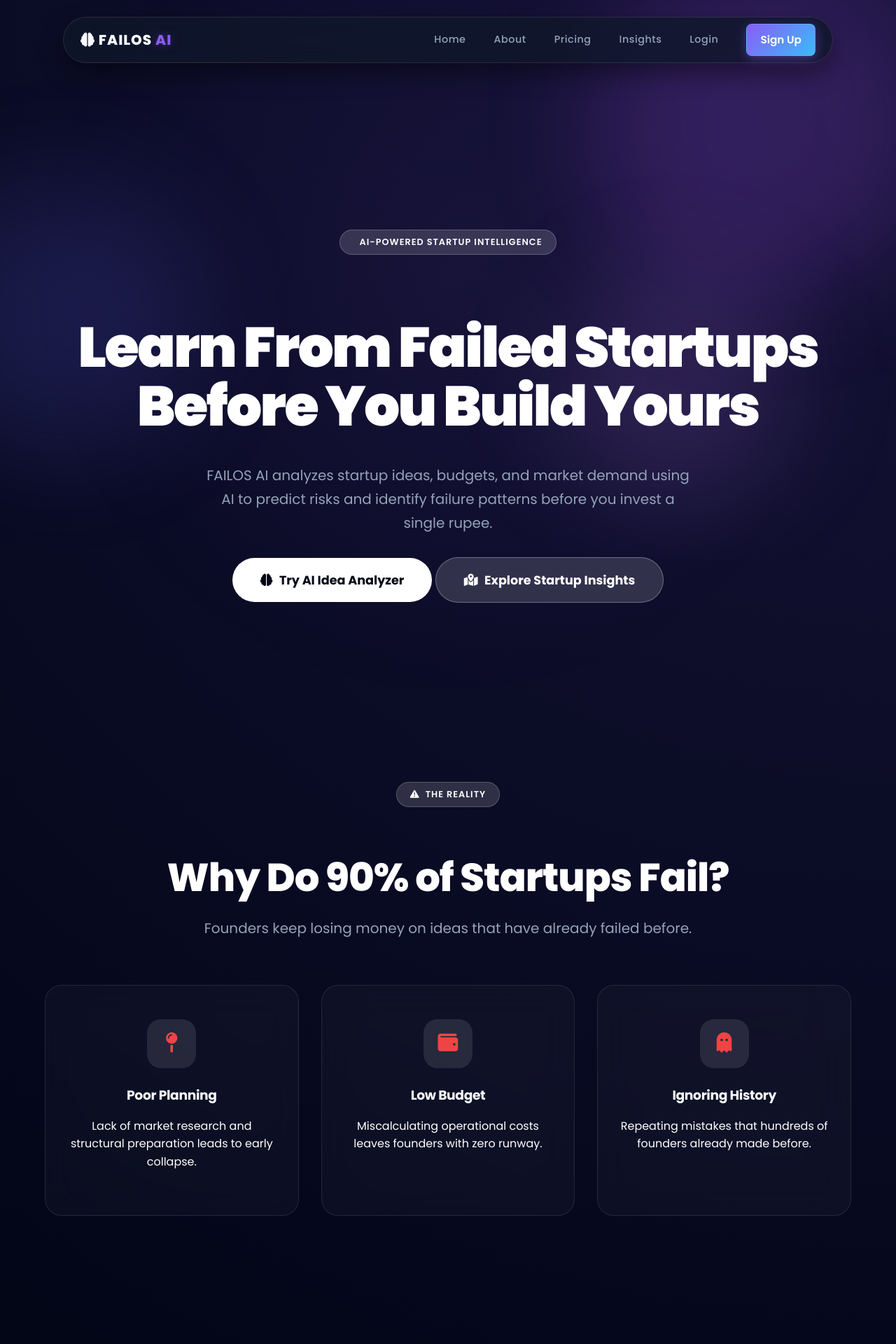
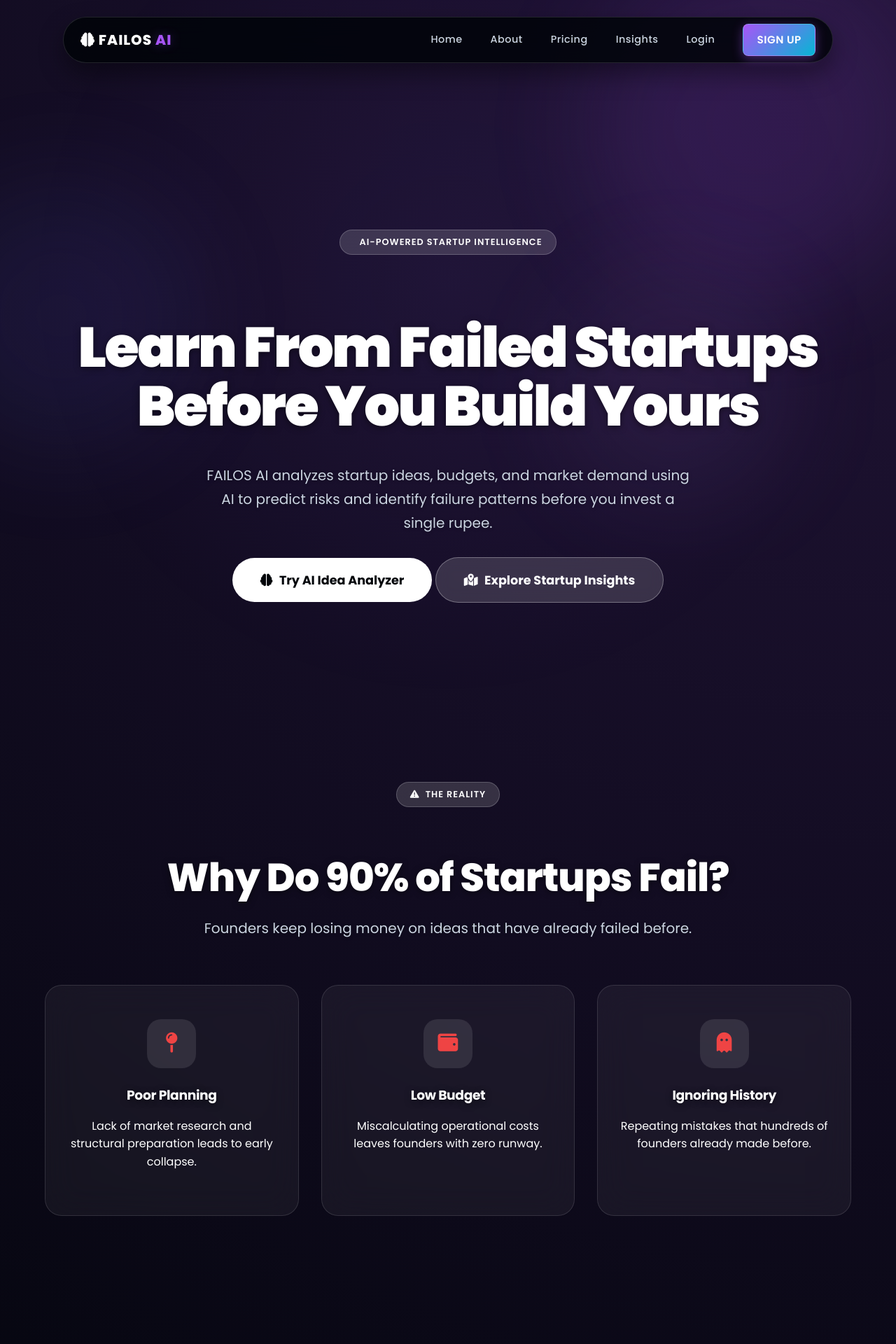
Before and after one commit to yashvant10/FAILOS, a Django app: page / in a window 1280 px wide. Shown: the top 1920 px of the page at 70% size. Run offline with Django 5.2, Linux system fonts and the light colour scheme.

Commit message:
Enhance UI/UX: Improved contrast, readability, and premium aesthetics

```diff
--- a/static/css/style.css
+++ b/static/css/style.css
@@ -1,21 +1,21 @@
 /* ==================== PREMIUM DESIGN SYSTEM V3 ==================== */
 :root {
     /* Color Palette - Deep Galactic & Neon Accents */
-    --bg-main: #020617; /* Deepest Navy */
-    --bg-secondary: #0f172a; /* Slate 900 */
-    --bg-card: #1e293b; /* Slate 800 */
-    --bg-glass: rgba(255, 255, 255, 0.03);
-    --bg-glass-heavy: rgba(15, 23, 42, 0.8);
-    --border-glass: rgba(255, 255, 255, 0.1);
-    --border-glow: rgba(139, 92, 246, 0.4);
+    --bg-main: #010409; /* Deeper Black-Navy for better contrast */
+    --bg-secondary: #0d1117;
+    --bg-card: #161b22;
+    --bg-glass: rgba(255, 255, 255, 0.05);
+    --bg-glass-heavy: rgba(1, 4, 9, 0.85); /* Darker glass for better readability */
+    --border-glass: rgba(255, 255, 255, 0.12);
+    --border-glow: rgba(139, 92, 246, 0.5);
 
-    --text-primary: #f8fafc;
-    --text-secondary: #94a3b8;
-    --text-muted: #64748b;
+    --text-primary: #ffffff; /* pure white */
+    --text-secondary: #cbd5e1; /* Lighter slate for better reading */
+    --text-muted: #94a3b8;
 
-    --accent-primary: #8b5cf6; /* Electric Violet */
-    --accent-secondary: #38bdf8; /* Sky Blue */
-    --accent-gradient: linear-gradient(135deg, #8b5cf6 0%, #38bdf8 100%);
+    --accent-primary: #a855f7; /* Brighter Purple */
+    --accent-secondary: #22d3ee; /* Brighter Cyan */
+    --accent-gradient: linear-gradient(135deg, #a855f7 0%, #06b6d4 100%);
     --accent-glow: rgba(139, 92, 246, 0.4);
 
     --success: #10b981;
@@ -64,6 +64,7 @@ h1, h2, h3, h4, h5, h6 {
     font-weight: 700;
     margin-bottom: 1rem;
     letter-spacing: -0.02em;
+    text-shadow: 0 2px 10px rgba(0, 0, 0, 0.5); /* Added for readability on light gradients */
 }
 
 a {
@@ -172,8 +173,10 @@ a:hover {
 .btn-primary {
     background: var(--accent-gradient);
     color: #fff !important;
-    box-shadow: 0 4px 15px var(--accent-glow);
-    border: 1px solid rgba(255, 255, 255, 0.1);
+    box-shadow: 0 4px 15px rgba(168, 85, 247, 0.4);
+    border: 1px solid rgba(255, 255, 255, 0.2);
+    text-transform: uppercase;
+    letter-spacing: 0.5px;
 }
 
 .btn-primary:hover {
--- a/templates/landing.html
+++ b/templates/landing.html
@@ -8,8 +8,8 @@
     /* ==================== DESIGN SYSTEM - FLUID GRADIENT ==================== */
     :root {
         --white: #ffffff;
-        --hero-gradient: radial-gradient(circle at top right, rgba(139, 92, 246, 0.15), transparent 40%),
-                         radial-gradient(circle at bottom left, rgba(6, 182, 212, 0.1), transparent 40%);
+        --hero-gradient: radial-gradient(circle at top right, rgba(168, 85, 247, 0.2), transparent 50%),
+                         radial-gradient(circle at bottom left, rgba(6, 182, 212, 0.15), transparent 50%);
     }
 
     body.dark-theme {
@@ -35,9 +35,9 @@
         opacity: 0.5;
         animation: float 8s ease-in-out infinite;
     }
-    .blob-1 { width: 500px; height: 500px; background: rgba(168, 85, 247, 0.4); top: -10%; right: -5%; }
-    .blob-2 { width: 400px; height: 400px; background: rgba(99, 102, 241, 0.35); top: 30%; left: -8%; }
-    .blob-3 { width: 350px; height: 350px; background: rgba(192, 132, 252, 0.3); bottom: 10%; right: 10%; }
+    .blob-1 { width: 500px; height: 500px; background: rgba(168, 85, 247, 0.25); top: -10%; right: -5%; }
+    .blob-2 { width: 400px; height: 400px; background: rgba(99, 102, 241, 0.2); top: 30%; left: -8%; }
+    .blob-3 { width: 350px; height: 350px; background: rgba(192, 132, 252, 0.15); bottom: 10%; right: 10%; }
     @keyframes float {
         0%, 100% { transform: translate(0, 0) scale(1); }
         33% { transform: translate(30px, -30px) scale(1.05); }
@@ -83,6 +83,7 @@
         line-height: 1.7;
         max-width: 700px;
         margin-bottom: 2rem;
+        text-shadow: 0 1px 5px rgba(0,0,0,0.3);
     }
     .text-center { text-align: center; }
     .mx-auto { margin-left: auto; margin-right: auto; }
```
